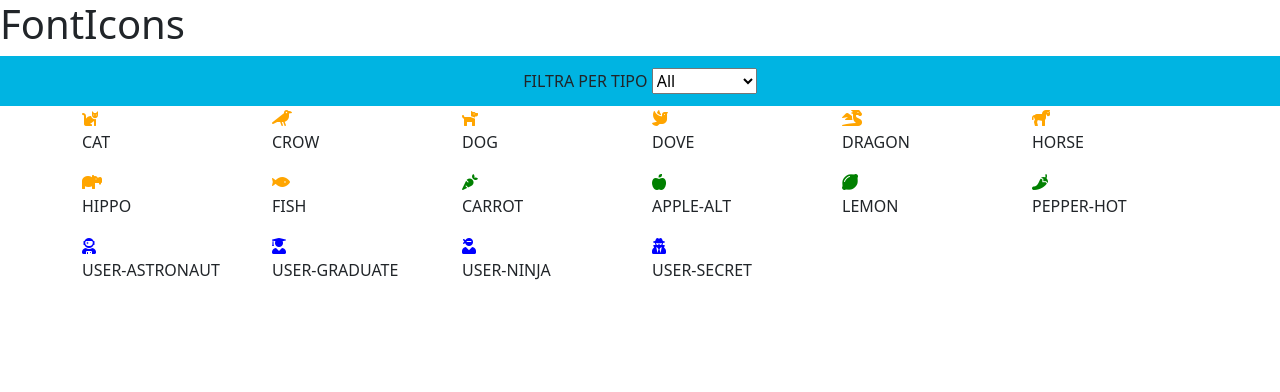
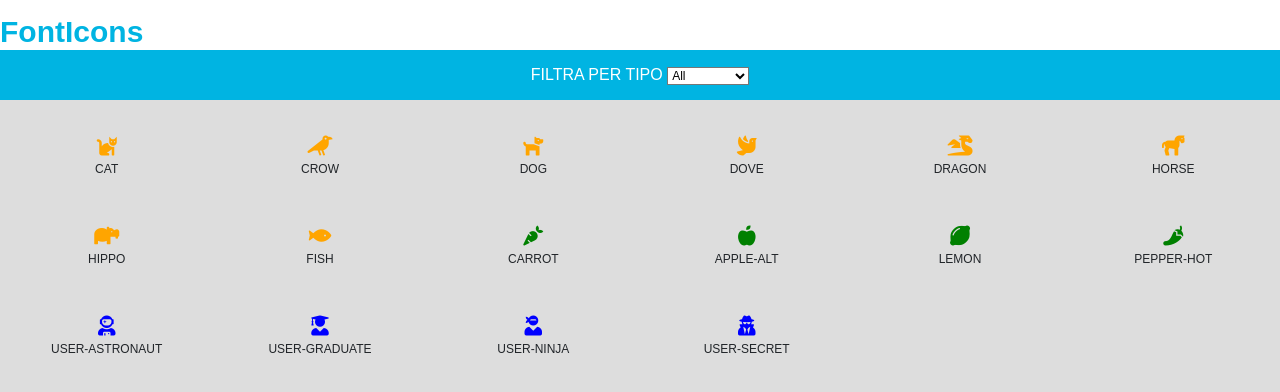
Before and after one commit to ThubeesanKugathas/js-es6-icons, a plain HTML site: page index.html in a window 1280 px wide. Drawn offline with nearby package versions, Linux system fonts and the light colour scheme.

Commit message:
css styling

```diff
--- a/css/style.css
+++ b/css/style.css
@@ -1,15 +1,38 @@
+*{
+    font-family: Arial, Helvetica, sans-serif;
+    background-color: #dddddd;
+}
+
+header {
+    height: 50px;
+    position: relative;
+}
+
+header h1 {
+    color: #00b4e2;
+    position: absolute;
+    margin-bottom: 0;
+    bottom: 0;
+    font-size: 30px;
+    font-weight: 600;
+}
+
 nav {
     height: 50px;
-    background-color: #00b4e2;
     text-align: center;
     line-height: 50px;
+    color: #fff;
 }
 
 
+#select-filter {
+    font-size: 12px;
+}
 
 
-
-
+main {
+    padding-top: 20px;
+}
 
 .ms_green {
     color: green;
@@ -22,3 +45,19 @@ nav {
 .ms_orange {
     color: orange;
 }
+
+.ms_background-white {
+    background-color: #fff;
+}
+
+.ms_background-cyan {
+    background-color: #00b4e2;
+}
+
+.ms_size {
+    font-size: 20px;
+}
+
+.ms_text-size {
+    font-size: 12px;
+}
--- a/index.html
+++ b/index.html
@@ -11,15 +11,15 @@
 </head>
 <body>
 
-    <header>
-        <h1>FontIcons</h1>
+    <header class="ms_background-white">
+        <h1 class="ms_background-white">FontIcons</h1>
     </header>
 
-    <nav>
-        <span>
+    <nav class="ms_background-cyan">
+        <span class="ms_background-cyan">
             FILTRA PER TIPO
         </span>
-        <select id="select-filter">
+        <select class="ms_background-white" id="select-filter">
             <option value="1">All</option>
             <option value="2">Animal</option>
             <option value="3">Vegetables</option>
@@ -28,7 +28,7 @@
     </nav>
 
     <main>
-        <div class="container">
+        <div class="container-fluid">
             <div class="row" id="box-icon"></div>
         </div>
     </main>
--- a/js/script.js
+++ b/js/script.js
@@ -119,9 +119,9 @@ function createIconBox(box, array) {
 	array.forEach((icon) => {
 		box.innerHTML +=
 		`
-		<div class="col-2 ${icon.type}">
-		<i class="${icon.family} ${icon.prefix}${icon.name} ms_${icon.color}"></i>
-		<p>${icon.name.toUpperCase()}</p>
+		<div class="col-2 my-3 text-center">
+			<i class="${icon.family} ${icon.prefix}${icon.name} ms_${icon.color}  ms_size"></i>
+			<p class="ms_text-size">${icon.name.toUpperCase()}</p>
 		</div>
 		`
 	});
```
